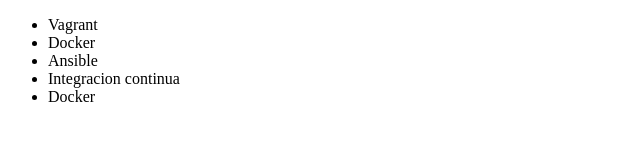
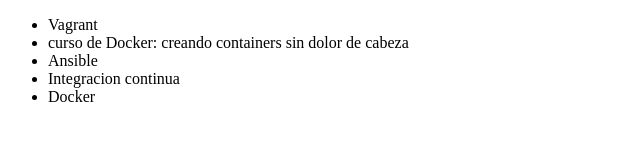
Before and after one commit to cristiandtp/alura, a plain HTML site: page index.html in a window 1280 px wide. Shown: the whole page, without its empty margins (0-640 px from the left). Drawn offline with Linux system fonts and the light colour scheme.

Commit message:
curso Docker sin dolor de cabeza

```diff
--- a/index.html
+++ b/index.html
@@ -7,7 +7,7 @@
 <body>
      <ul>
          <li> Vagrant </li>
-         <li> Docker </li>
+         <li>curso de Docker: creando containers sin dolor de cabeza</li>
          <li> Ansible </li>
          <li>Integracion continua</li>
          <li>Docker</li>
```
